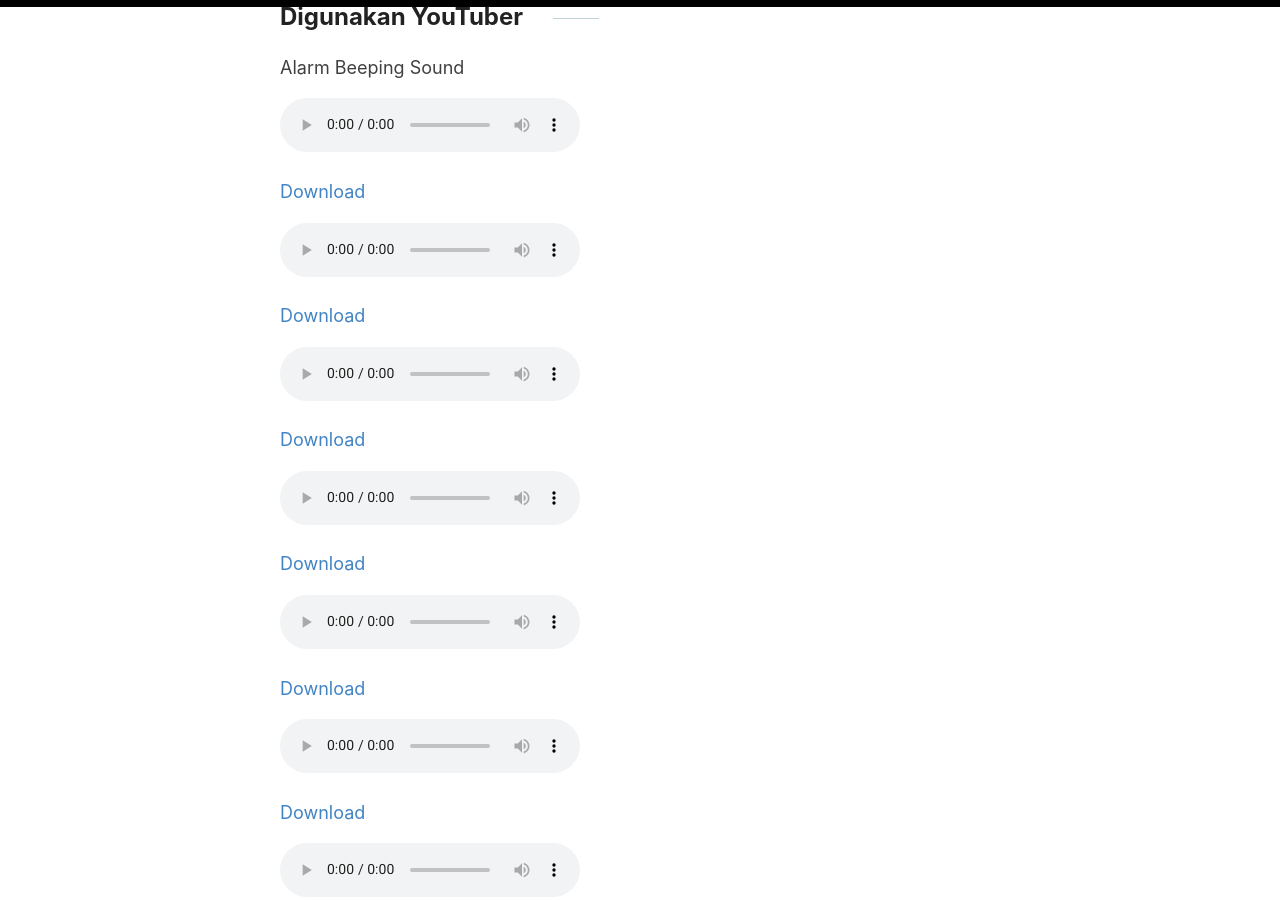
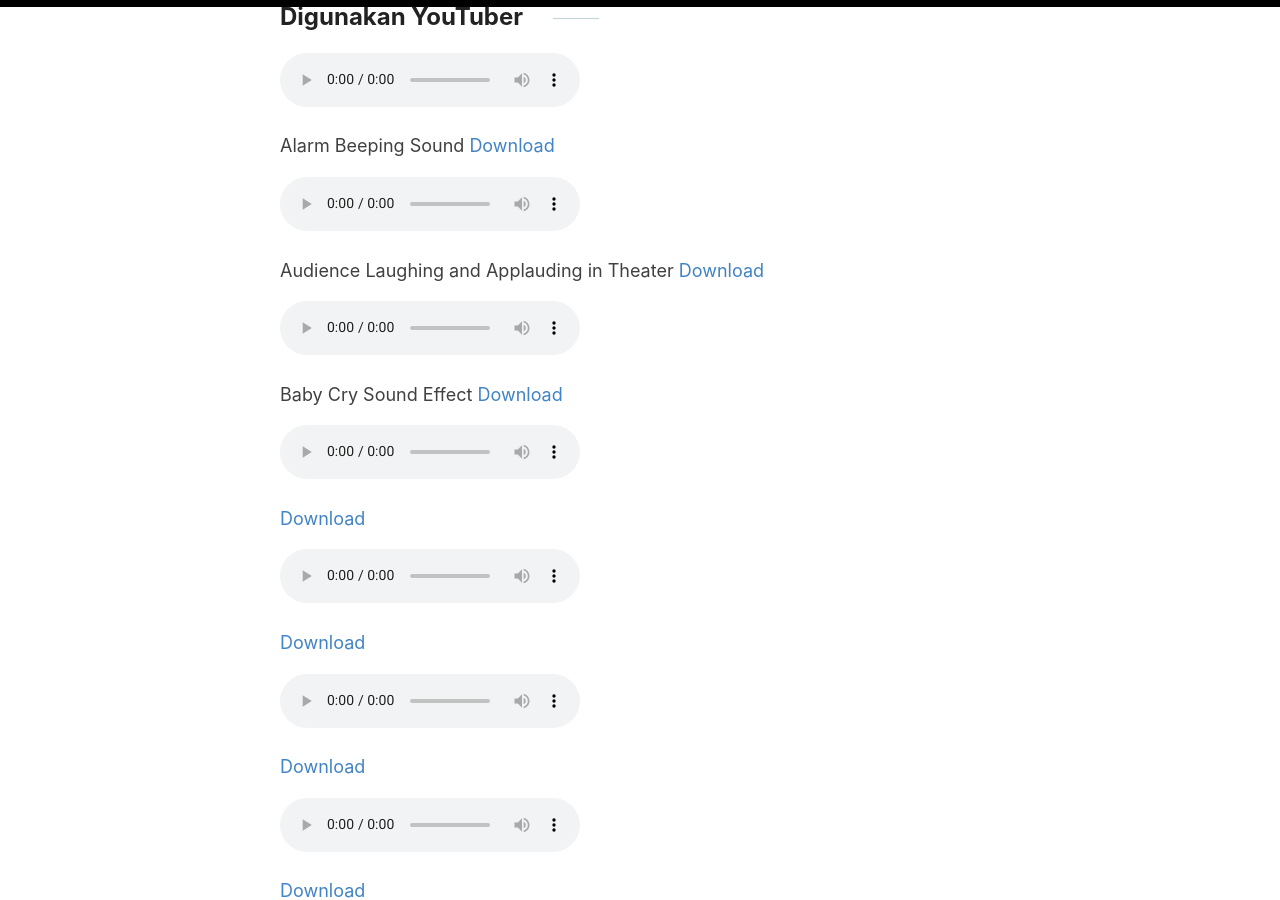
Before and after one commit to wikicau/wikicau.github.io, a Jekyll site: the page built from _posts/2019-02-8-download-sound-effect.md, in a window 1280 px wide and 900 px high, scrolled down 1239 px. Built offline with Jekyll 4.4.1, drawn with Linux system fonts in a browser that asks for light colours.

Commit message:
Update 2019-02-8-download-sound-effect.md

```diff
--- a/_posts/2019-02-8-download-sound-effect.md
+++ b/_posts/2019-02-8-download-sound-effect.md
@@ -23,16 +23,14 @@ Karena kebutuhan itu, makanya kali ini Wikicau akan share beberapa suara atau so
 
 ## Download Sound Effect Lucu yang Sering Digunakan YouTuber
 
-Alarm Beeping Sound
-
 {% include embed-audio.html src="https://gitlab.com/wikicau/wikicau/-/raw/master/suara/sound%20effect/Alarm-beeping-sound%20by%20Wikicau.com.mp3" %}
-[Download](https://bit.ly/2XoayPi)
+Alarm Beeping Sound [Download](https://bit.ly/2XoayPi)
 
 {% include embed-audio.html src="https://gitlab.com/wikicau/wikicau/-/raw/master/suara/sound%20effect/Audience-laughing-and-applauding-in-theater%20by%20Wikicau.com.mp3" %}
-[Download](https://bit.ly/2L7AV5q)
+Audience Laughing and Applauding in Theater [Download](https://bit.ly/2L7AV5q)
 
 {% include embed-audio.html src="https://gitlab.com/wikicau/wikicau/-/raw/master/suara/sound%20effect/Baby%20cry%20sound%20effect%20(long)%20by%20Wikicau.com.mp3" %}
-[Download](https://bit.ly/2Fs4sD7)
+Baby Cry Sound Effect [Download](https://bit.ly/2Fs4sD7)
 
 {% include embed-audio.html src="https://gitlab.com/wikicau/wikicau/-/raw/master/suara/sound%20effect/Broken%20glass%20sound%20effect%20(high%20quality)_2%20by%20Wikicau.com.mp3" %}
 [Download](https://bit.ly/2Izuu9s)
```
